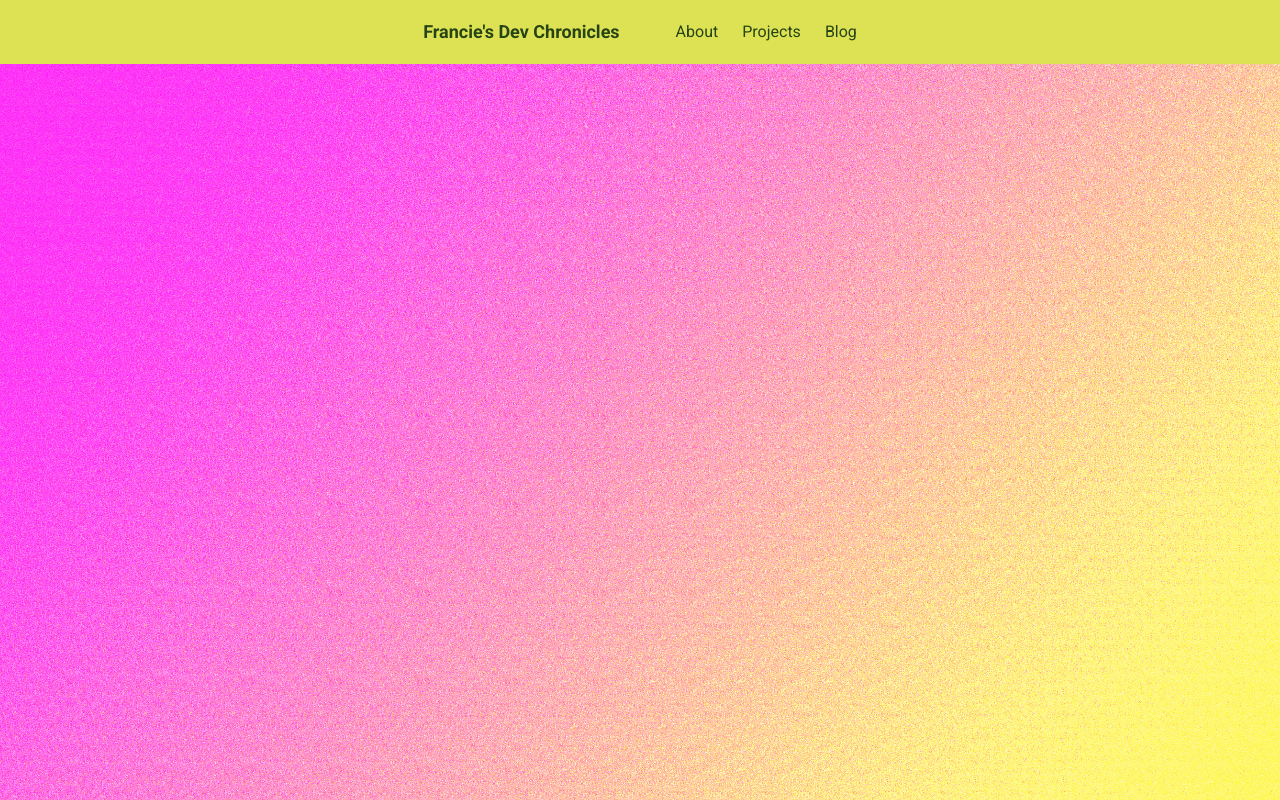
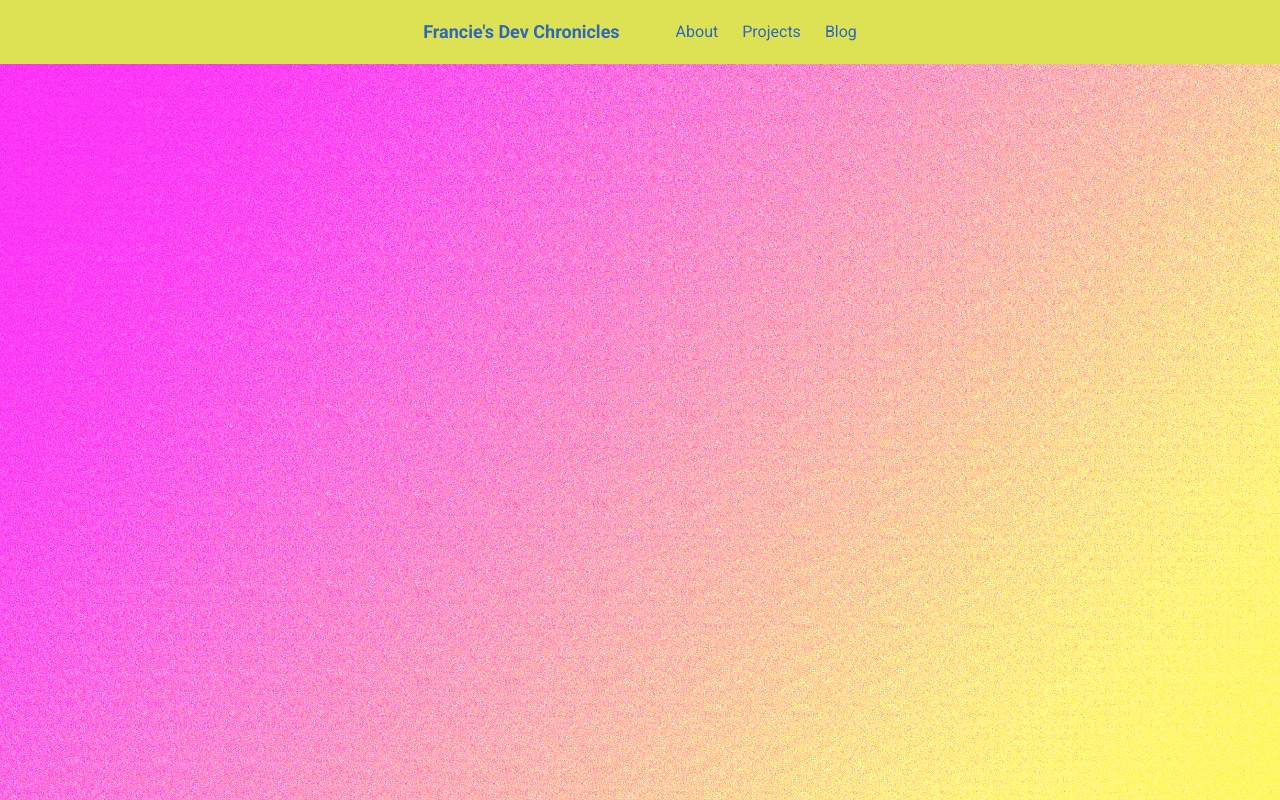
Before and after one commit to fsyncdrv/francescadriver.github.io, a Next.js app: page / in a window 1280 px wide. Shown: the top 800 px of the page. Built offline with nearby package versions, Linux system fonts and the light colour scheme.

Commit message:
update text color in header

```diff
--- a/components/header.tsx
+++ b/components/header.tsx
@@ -6,7 +6,7 @@ import Link from 'next/link';
 
 
 const Header = () => {
-  const linkStyle = "text-[#264414] hover:underline decoration-white decoration-4";
+  const linkStyle = "text-[#2F68BA] hover:underline decoration-white decoration-4";
 
   const [menuOpen, setMenuOpen] = useState(false);
   const toggleMenu = () => {
@@ -18,7 +18,7 @@ const Header = () => {
     <div className='mx-auto top-0 sticky bg-[#DDE255] z-50'>
       <div className='flex mx-auto items-center justify-between px-4 h-16 md:justify-center lg:justify-center lg:px-0'>
         <header className='flex items-center gap-6'>
-          <Link href="/" className="font-bold text-lg text-[#264414] hover:text-white mr-8">Francie&apos;s Dev Chronicles</Link>
+          <Link href="/" className="font-bold text-lg text-[#2F68BA] hover:text-white mr-8">Francie&apos;s Dev Chronicles</Link>
 
           <nav className='hidden lg:block md:block'>
             <ul className='flex justify-center gap-6'>
@@ -30,7 +30,7 @@ const Header = () => {
 
           <div className='lg:hidden md:hidden'>
             <button
-              className='text-[#264414] hover:text-white'
+              className='text-[#2F68BA] hover:text-white'
               onClick={toggleMenu}
               >
                 <svg xmlns="http://www.w3.org/2000/svg" viewBox="0 0 448 512" width="22" height="22">
```
